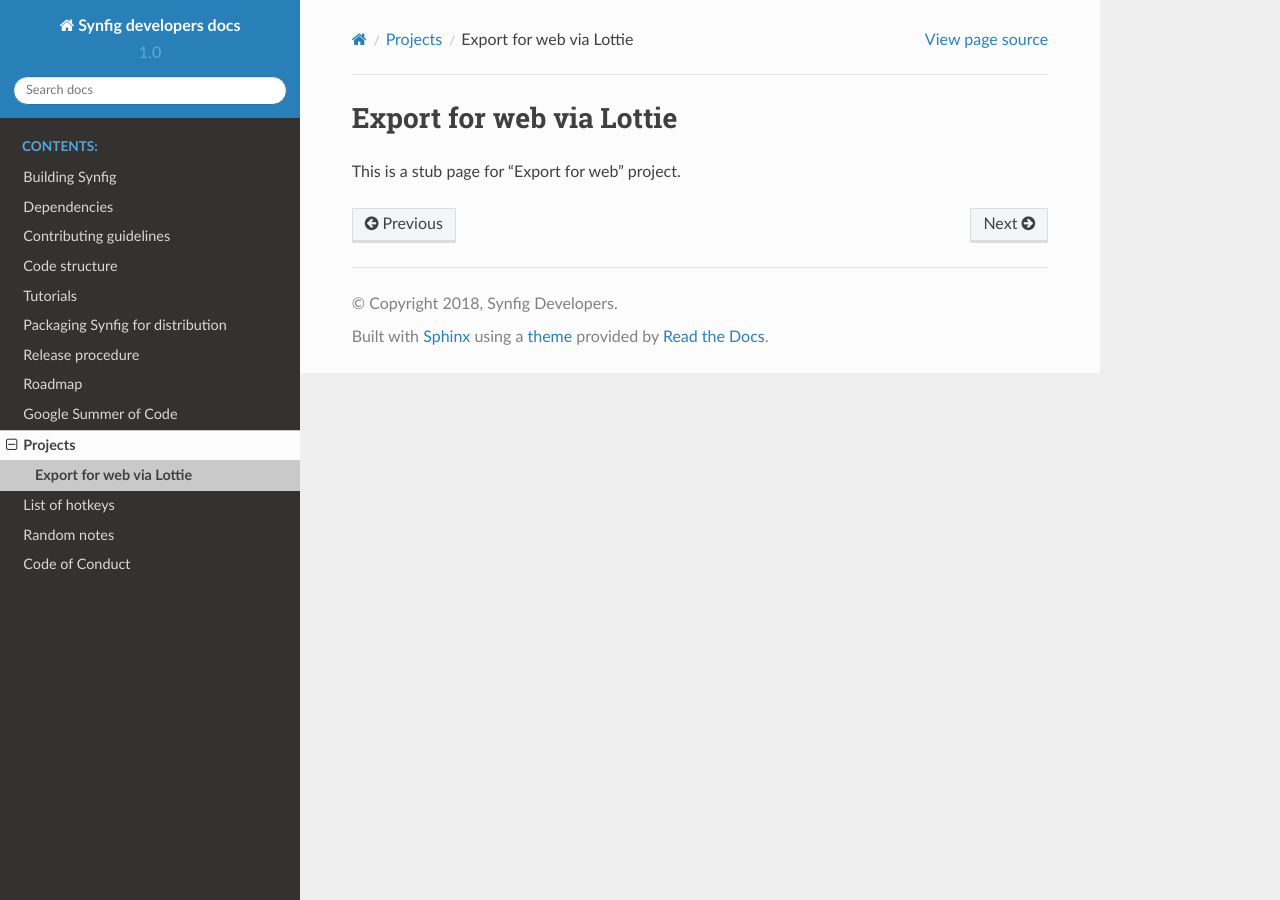
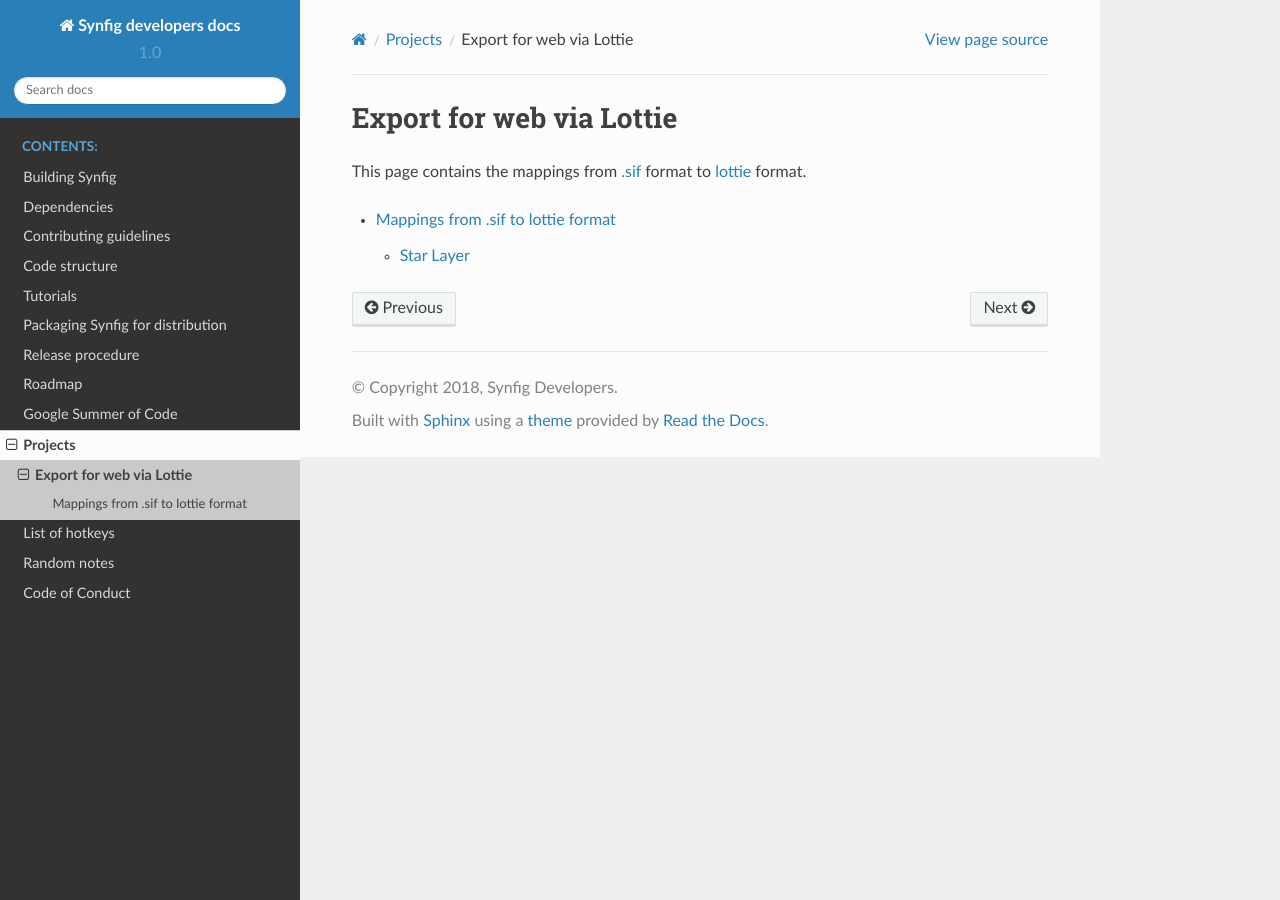
Before and after one commit to synfig/synfig-docs-dev, a Sphinx documentation site: the page built from docs/projects/lottie-export-for-web.rst, in a window 1280 px wide. Built offline with Sphinx 7.4.7 and the Read the Docs theme 2.0.0, drawn with Linux system fonts in a browser that asks for light colours.

Commit message:
Add documents for star layer

```diff
--- a/docs/projects/lottie-export-for-web.rst
+++ b/docs/projects/lottie-export-for-web.rst
@@ -3,4 +3,10 @@
 Export for web via Lottie
 ==========================
 
-This is a stub page for "Export for web" project.
+This page contains the mappings from `.sif <https://wiki.synfig.org/Sif_Format>`_ format to `lottie <https://github.com/airbnb/lottie-web/tree/master/docs/json>`_ format.
+
+.. toctree::
+    :maxdepth: 2
+    :glob:
+
+    mappings/*
--- /dev/null
+++ b/docs/projects/mappings/layers.rst
@@ -0,0 +1,10 @@
+.. _lottie:
+
+Mappings from .sif to lottie format
+===================================
+
+.. toctree::
+    :maxdepth: 2
+    :glob:
+
+    layers/*
--- /dev/null
+++ b/docs/projects/mappings/miscellaneous.rst
@@ -0,0 +1 @@
+.. _miscellaneous:
```
Also changed, not shown: docs/projects/mappings/layers/star_layer.rst (added, +58 -0 lines), 1 other file.
